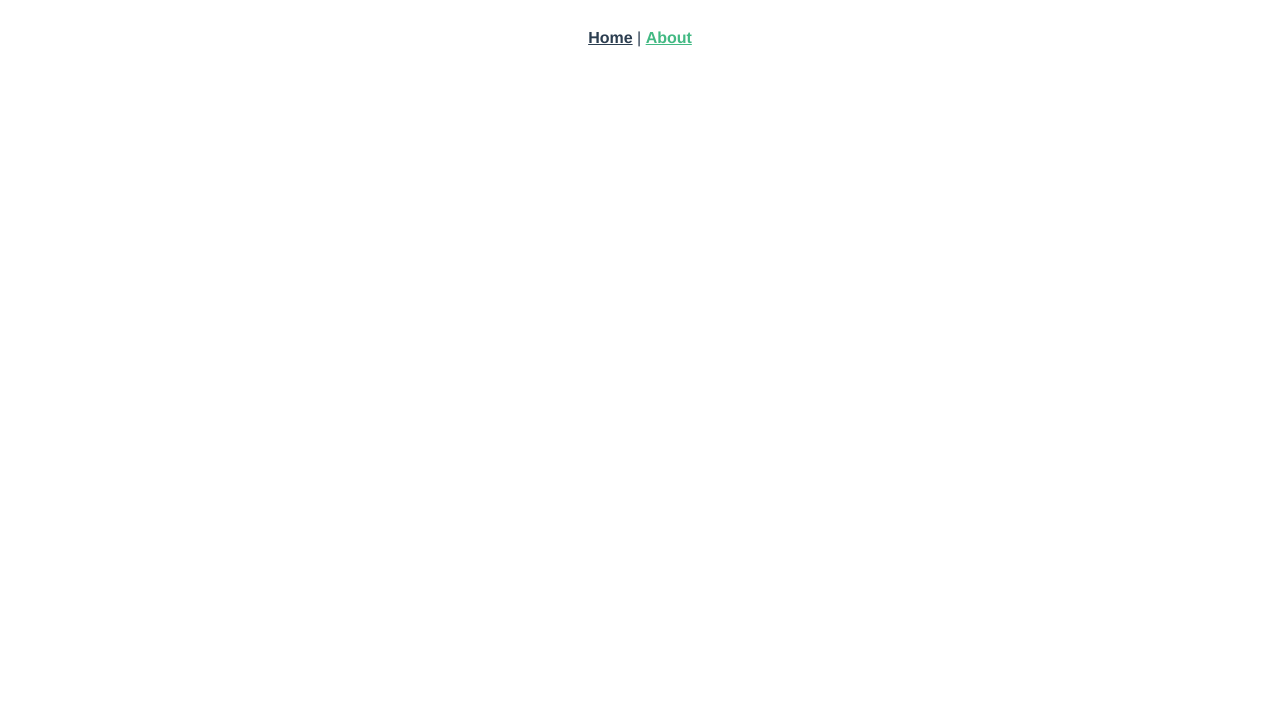
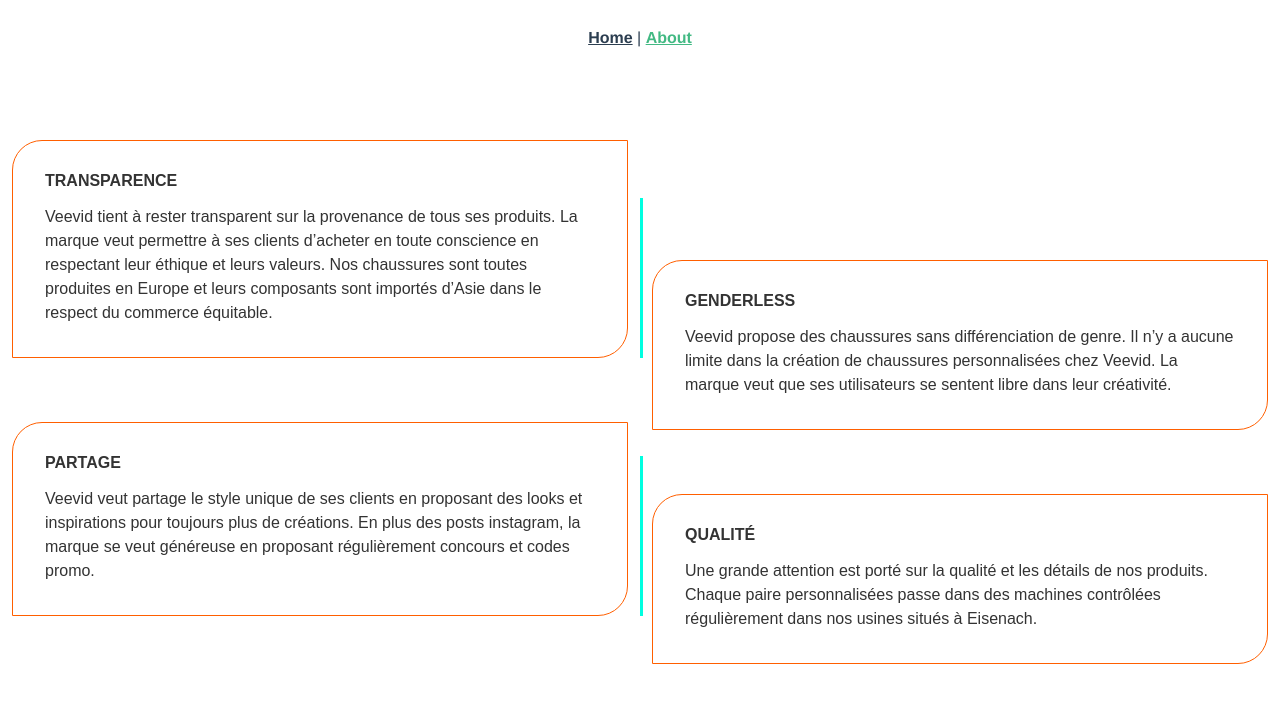
Before and after one commit to Khaddie/repo-veevid-vue, a Vue app: page /about in a window 1280 px wide. Shown: the top 702 px of the page. Built offline with nearby package versions, Linux system fonts and the light colour scheme.

Commit message:
Valeurs de Veevid

```diff
--- a/src/router/index.js
+++ b/src/router/index.js
@@ -24,7 +24,7 @@
     component: Home
   },
   {
-    path: '/a-propos',
+    path: '/about',
     name: 'About',
     component : About
   },
--- a/src/scss/components/_values.scss
+++ b/src/scss/components/_values.scss
@@ -1,3 +1,40 @@
+.c-valeur{
+    position: relative;
+    margin: pxToRem(64) pxToRem(0);
+    text-align: left;
+    &__content{
+        padding: pxToRem(32);
+        border-radius: 30px 0px;
+        color: $gris;
+        border: solid 1px $orange;
+        background-color: white;
+        max-width: 400px;
+        margin: 0 auto;
+    }
+    &__text{
+        line-height: pxToRem(24);
+        margin: 0;
+    }
+    &__title{
+        margin: 0 0 pxToRem(16) 0;
+        display: block;
+        font-weight: 800;
+    }
+    &:after{
+        content: "";
+        width: 160px;
+        height: 3px;
+        background-color: $bleuMain;
+        display: block;
+        position: absolute;
+        bottom: -60px;
+        left: 50%;
+        margin-left: -80px;
+    }
+}
+
+
+
 @include medium-up(){
     .c-valeurs{
         &__col{
@@ -25,37 +62,80 @@
 }
 
 
-.c-valeur{
-    position: relative;
-    margin-bottom: 120px;
-    &__content{
-        padding: pxToRem(32);
-        border-radius: 30px 0px;
-        color: $gris;
-        border: solid 1px $orange;
-        background-color: white;
-        max-width: 400px;
-        margin: 0 auto;
-    }
-    &__text{
-        max-width: 400px;
-        line-height: pxToRem(24);
-        margin: 0;
-    }
-    &__title{
-        text-align: left;
-        margin: 0 0 pxToRem(16) 0;
-        display: block;
-    }
-    &:after{
-        content: "";
-        width: 160px;
-        height: 3px;
-        background-color: $bleuMain;
-        display: block;
-        position: absolute;
-        bottom: -60px;
-        left: 50%;
-        margin-left: -80px;
+@include small-down(){
+    .c-valeurs{
+        &__col{
+            &:nth-of-type(2){
+                .c-valeur{
+                    &:nth-of-type(2){
+                        &:after{
+                            display : none;
+                        }
+                    }
+                }
+            }
+        }
     }
 }
+
+/// Responsives
+
+@include x-large-up(){
+    .c-valeurs{
+        .c-valeur{
+            &__content{
+                max-width: 550px;
+            }
+        }
+    }
+}
+
+@media screen and (min-width: pxToRem(800)) and (max-width: pxToRem(1000)) {
+    .c-valeurs{
+        .c-valeur{
+            &__content{
+                max-width: 300px;
+            }
+        }
+    }
+}
+
+@media screen and (min-width: $small) and (max-width: pxToRem(799)) {
+    .c-valeurs{
+        .c-valeur{
+            &__content{
+                max-width: 250px;
+            }
+        }
+    }
+}
+
+@media screen and (min-width: 510px) and (max-width: ($medium - 1)) {
+    .c-valeurs{
+        .c-valeur{
+            &__content{
+                max-width: 400px;
+            }
+        }
+    }
+}
+
+@media screen and (min-width: 400px) and (max-width: (509px)) {
+    .c-valeurs{
+        .c-valeur{
+            &__content{
+                max-width: 310px;
+            }
+        }
+    }
+}
+
+@media screen and (max-width: (399px)) {
+    .c-valeurs{
+        .c-valeur{
+            &__content{
+                max-width: 230px;
+            }
+        }
+    }
+}
--- a/src/views/About.vue
+++ b/src/views/About.vue
@@ -11,22 +11,22 @@
                 </div>
                 <div class="c-valeur">
                     <div class="c-valeur__content">
-                    <h3 class="c-valeur__title">TRANSPARENCE</h3>
-                    <p class="c-valeur__text">Veevid tient à rester transparent sur la provenance de tous ses produits. La marque veut permettre à ses clients d’acheter en toute conscience en respectant leur éthique et leurs valeurs. Nos chaussures sont toutes produites en Europe et leurs composants sont importés d’Asie dans le respect du commerce équitable. </p>
+                        <h3 class="c-valeur__title">PARTAGE</h3>
+                        <p class="c-valeur__text">Veevid veut partage le style unique de ses clients en proposant des looks et inspirations pour toujours plus de créations. En plus des posts instagram, la marque se veut généreuse en proposant régulièrement concours et codes promo.  </p>
                     </div>
                 </div>
             </div>
             <div class="col-12 col-md-6 c-valeurs__col">
                 <div class="c-valeur">
                     <div class="c-valeur__content">
-                    <h3 class="c-valeur__title">TRANSPARENCE</h3>
-                    <p class="c-valeur__text">Veevid tient à rester transparent sur la provenance de tous ses produits. La marque veut permettre à ses clients d’acheter en toute conscience en respectant leur éthique et leurs valeurs. Nos chaussures sont toutes produites en Europe et leurs composants sont importés d’Asie dans le respect du commerce équitable. </p>
+                        <h3 class="c-valeur__title">GENDERLESS</h3>
+                        <p class="c-valeur__text">Veevid propose des chaussures sans différenciation de genre. Il n’y a aucune limite dans la création de chaussures personnalisées chez Veevid. La marque veut que ses utilisateurs se sentent libre dans leur créativité. </p>
                     </div>
                 </div>
                 <div class="c-valeur">
                     <div class="c-valeur__content">
-                    <h3 class="c-valeur__title">TRANSPARENCE</h3>
-                    <p class="c-valeur__text">Veevid tient à rester transparent sur la provenance de tous ses produits. La marque veut permettre à ses clients d’acheter en toute conscience en respectant leur éthique et leurs valeurs. Nos chaussures sont toutes produites en Europe et leurs composants sont importés d’Asie dans le respect du commerce équitable. </p>
+                        <h3 class="c-valeur__title">QUALITÉ</h3>
+                        <p class="c-valeur__text">Une grande attention est porté sur la qualité et les détails de nos produits. Chaque paire personnalisées passe dans des machines contrôlées régulièrement dans nos usines situés à Eisenach. </p>
                     </div>
                 </div>
             </div>
```
Lines whose indentation alone changed are shown as unchanged.
